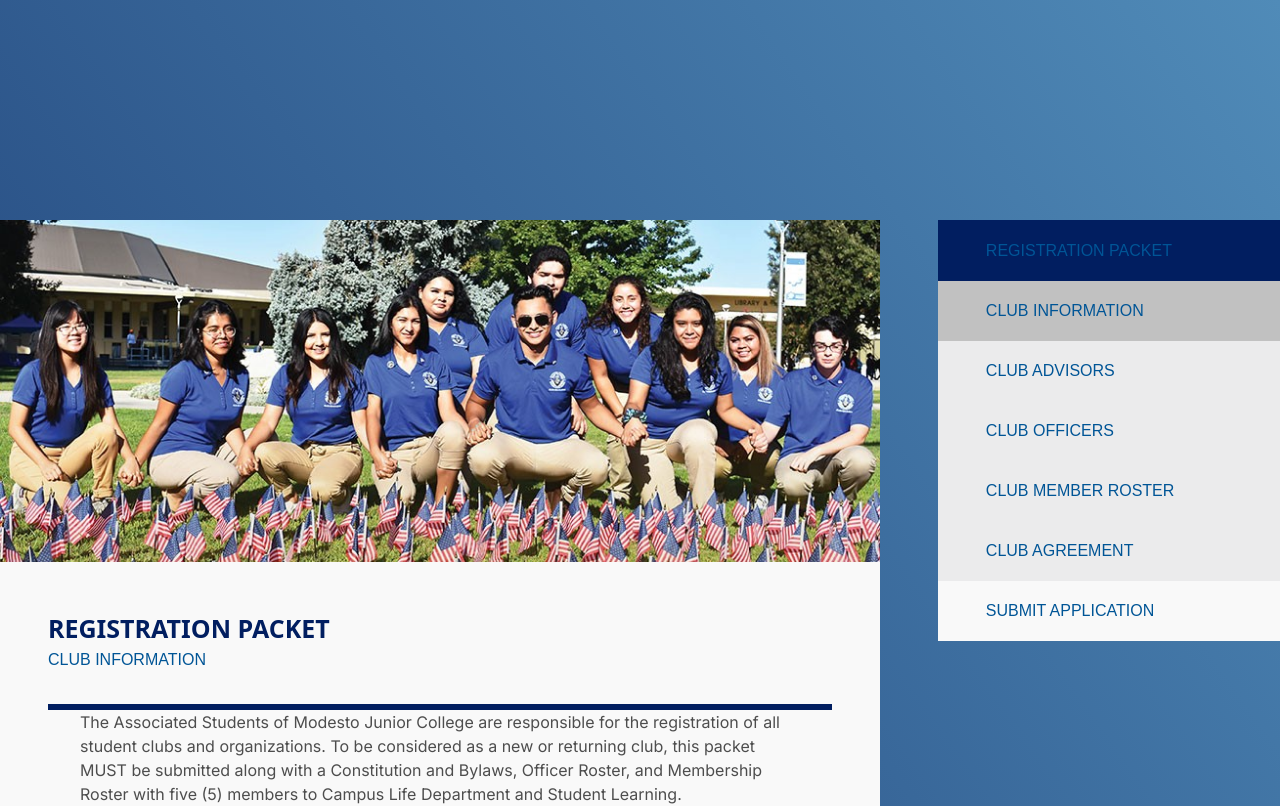
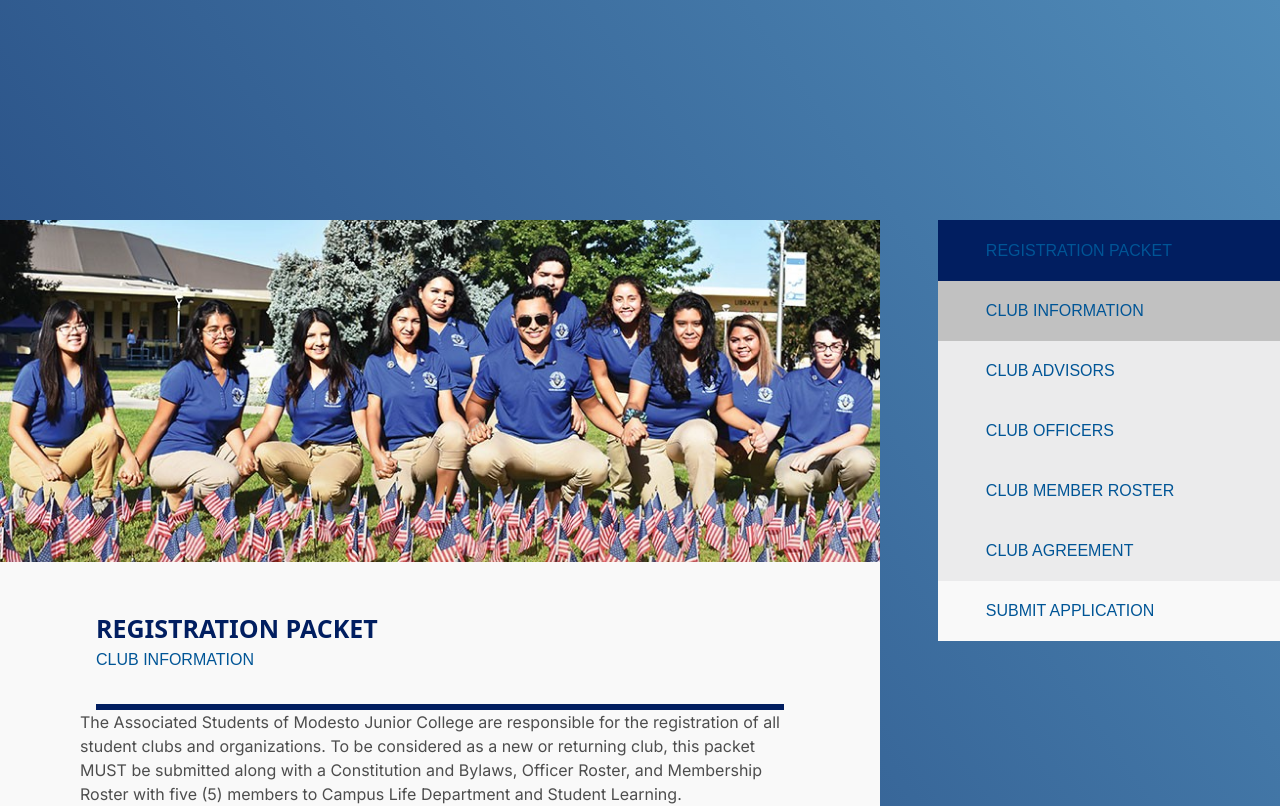
Before and after one commit to Community-ALI/club-website, a Next.js app: page /club-application in a window 1280 px wide. Shown: the top 806 px of the page. Built offline with nearby package versions, Linux system fonts and the light colour scheme; a web font is replaced by a local one.

Commit message:
Refactor(club-application): Add margins to hr through global css

```diff
--- a/app/club-application/ClubApplicationHeaderSection.jsx
+++ b/app/club-application/ClubApplicationHeaderSection.jsx
@@ -2,9 +2,11 @@ export default function ClubApplicationHeaderSection(props) {
   const { sectionTitle } = props;
 
   return (
-    <div className="bg-offWhite">
-      <h1 className="text-darkBlue font-sans font-bold text-[25px]">REGISTRATION PACKET</h1>
-      <h2 className="text-lightBlue mb-8">{sectionTitle}</h2>
+    <div>
+      <div className="px-12">
+        <h1 className="text-darkBlue font-sans font-bold text-[25px]">REGISTRATION PACKET</h1>
+        <h2 className="text-lightBlue mb-8">{sectionTitle}</h2>
+      </div>
       <hr className="border-darkBlue border-[3px]" />
     </div>
   );
--- a/app/club-application/ClubOfficersSection.jsx
+++ b/app/club-application/ClubOfficersSection.jsx
@@ -58,7 +58,7 @@ export default function ClubOfficersSection() {
   return (
     <div className="py-12">
       <ClubApplicationHeaderSection sectionTitle="Club Officers" />
-      <p className="pt-8">
+      <p className="pt-8 px-12">
         The following are the officers for the club. Each officer must be a
         currently enrolled student at Modesto Junior College.
       </p>
--- a/app/globals.css
+++ b/app/globals.css
@@ -41,6 +41,7 @@ nav
 
 #club-application-page hr{
 margin-top: 32px;
+margin: 32px 3rem 0 3rem;
 }
 
 #club-application-page p{
```
